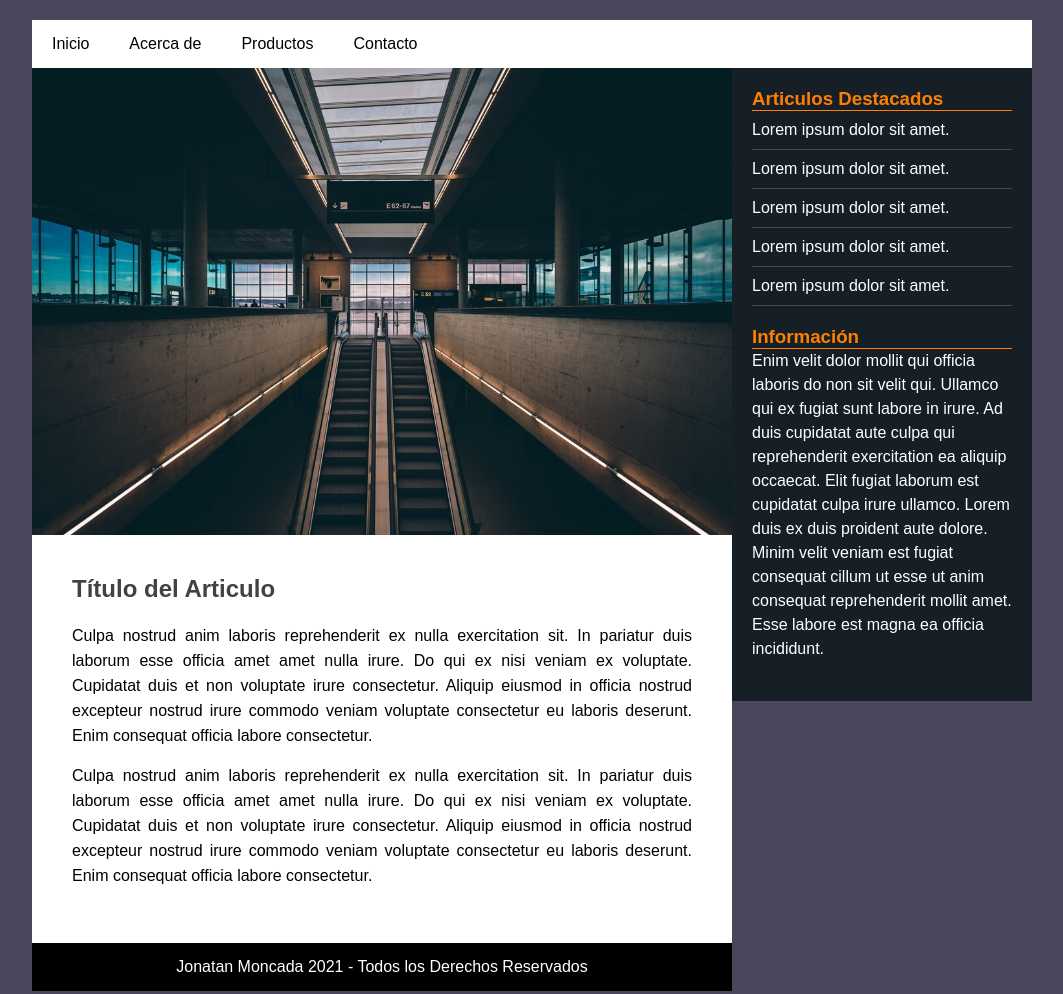
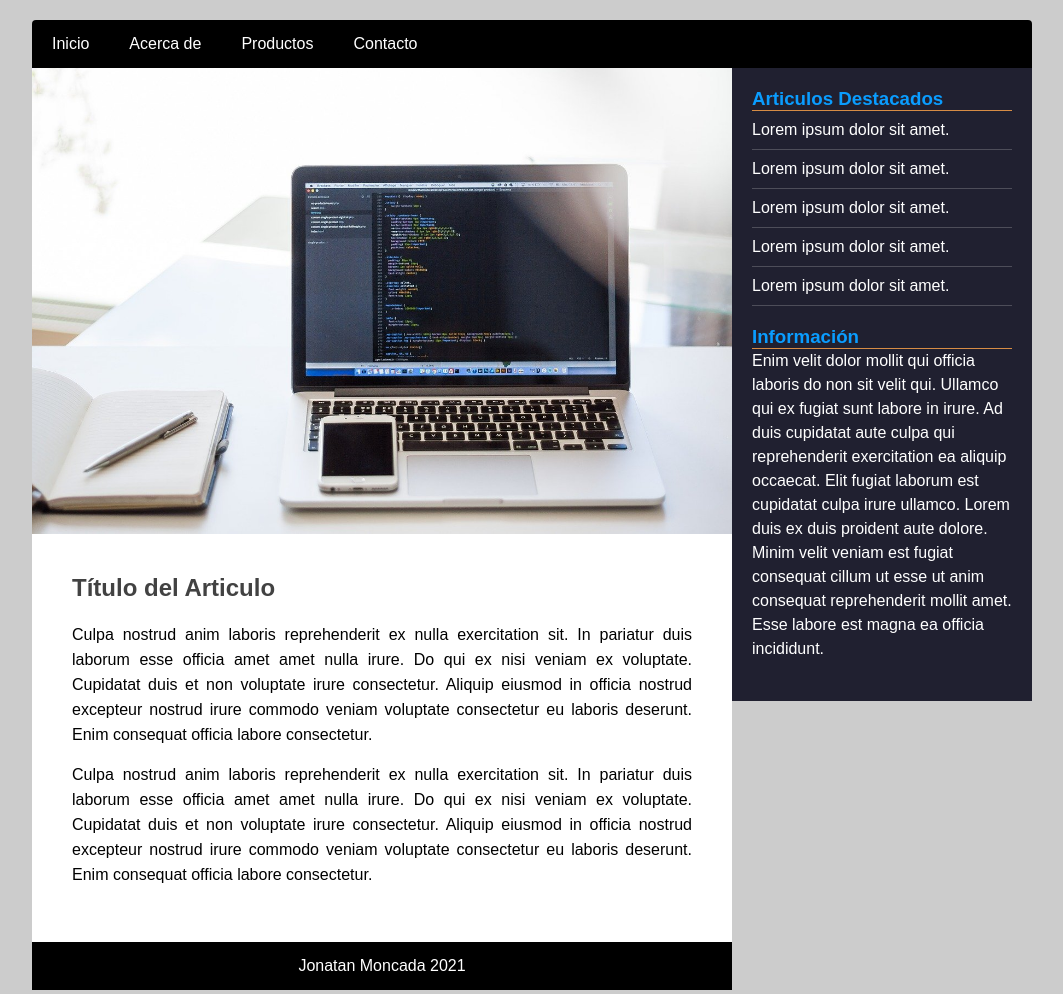
Before and after one commit to JonatanMoncada/plantillaHTML2, a plain HTML site: page index.html in a window 1280 px wide. Shown: the whole page, without its empty margins (108-1171 px from the left). Drawn offline with Linux system fonts and the light colour scheme.

Commit message:
Modificando colores, texto e imagenes

```diff
--- a/css/estilos.scss
+++ b/css/estilos.scss
@@ -6,7 +6,8 @@
 
 body{
     font-family: Arial, Sans-serif;
-    background:#4a465b;
+    //background:#4a465b;
+    background:#ccc;
     font-size: 16px;
 }
 
@@ -14,7 +15,9 @@ body{
     width: 1000px;
     margin: 20px auto;
     header{
-        background: #fff;
+        background: #000;
+        border-top-left-radius: 4px;
+        border-top-right-radius: 4px;
         nav{
             width: 100%;
             ul{
@@ -27,9 +30,10 @@ body{
                         text-decoration: none;
                         display: inline-block;
                         padding: 15px 20px;
-                        color: #000;
+                        color: #fff;
                         &:hover{
-                            background: #000;
+                            //background: #000;
+                            background: rgba(255, 255, 255, 0.2);
                             color: #fff;
                         }
                     }
@@ -65,18 +69,20 @@ body{
     }
     aside{
         width: 300px;
-        background: #161f26;
+        //background: #161f26;
+        background: #202030;
         padding: 20px;
         color: #fff;
         float: left;
         .widget{
             margin-bottom: 20px;
             .titulo{
-                color: #ff8000;
-                border-bottom: 1px solid #ff8000;
+                //color: #ff8000;
+                color: #0a9dff;
+                border-bottom: 1px solid #d68c45;
             }
             ul{
-                list-style:none;
+                list-style:none;;
                 li{
                     border-bottom: 1px solid rgba(255, 255, 255, 0.2);
                     padding: 10px 0;
--- a/index.html
+++ b/index.html
@@ -22,7 +22,7 @@
 
         <section class="main">
             <div class="imagen">
-                <img src="img/bg.jpg" alt="">
+                <img src="img/bg1.jpg" alt="">
             </div>
             <section class="post">
                 <article>
@@ -53,7 +53,7 @@
         </aside>
 
         <footer>
-            <p>Jonatan Moncada 2021 - Todos los Derechos Reservados</p>
+            <p>Jonatan Moncada 2021</p>
         </footer>
     </div>
 </body>
```
Also changed, not shown: css/estilos.css, img/bg1.jpg (added), 1 other file.
